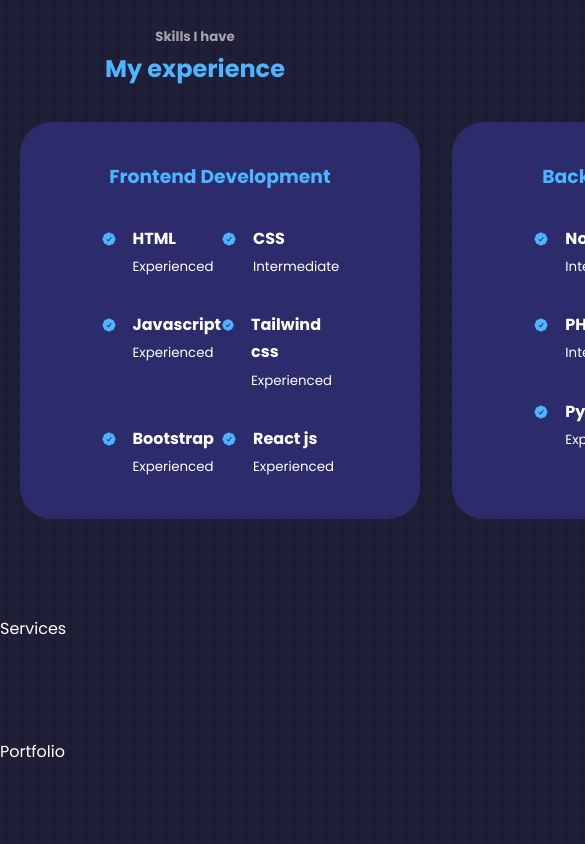
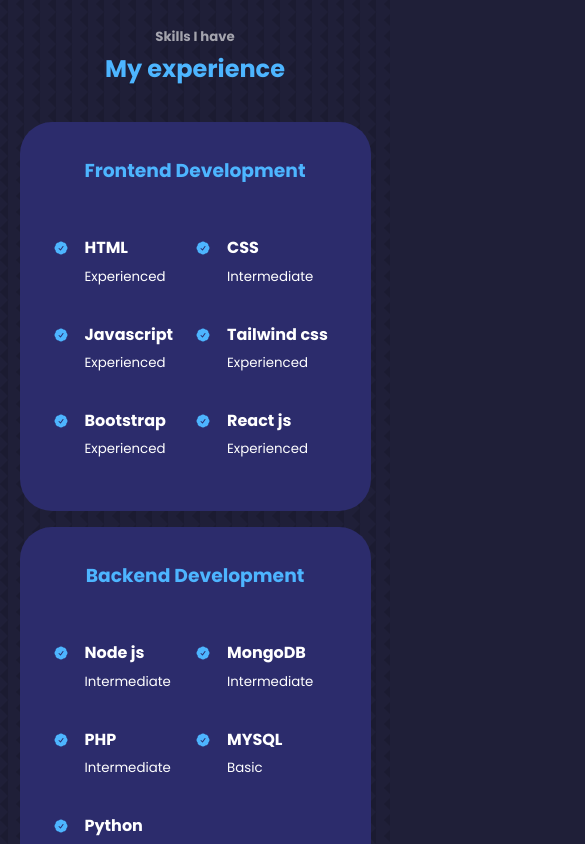
Before and after one commit to Meetkamal256/portfolio-website-template, a React (Create React App) app in the folder react-portfolio/: page / in a window 390 px wide. Shown: the part 2020-2864 px from the top of the page, 585 px wide, since content can reach past the window. Built offline with nearby package versions, Linux system fonts and the light colour scheme.

Commit message:
experience component css styling done

```diff
--- a/react-portfolio/src/components/experience/experience.css
+++ b/react-portfolio/src/components/experience/experience.css
@@ -32,11 +32,39 @@
 }
 
 .experience__details {
-    display: flex;
-    gap: 1rem;
+  display: flex;
+  gap: 1rem;
 }
 
 .experience__details-icon {
-    margin-top: 6px;
-    color: var(--color-primary);
+  margin-top: 6px;
+  color: var(--color-primary);
 }
+
+@media screen and (max-width: 1024px) {
+  .experience__container {
+    grid-template-columns: 1fr;
+  }
+
+  .experience__container > div {
+    width: 80%;
+    margin: 0 auto;
+    padding: 2rem;
+  }
+
+  .experience__content {
+    padding: 1rem;
+  }
+}
+
+/* ========= MEDIA QUERIES (SMALL DEVICES) ============ */
+@media screen and (max-width: 600px) {
+  .experience__container {
+    gap: 1rem;
+  }
+
+  .experience__container > div {
+    width: 100%;
+    padding: 2rem 1rem;
+  }
+}
```
Also changed, not shown: react-portfolio/src/components/experience/Experience.jsx (+11 -11 lines), react-portfolio/src/components/about/about.css (line endings or trailing spaces).
